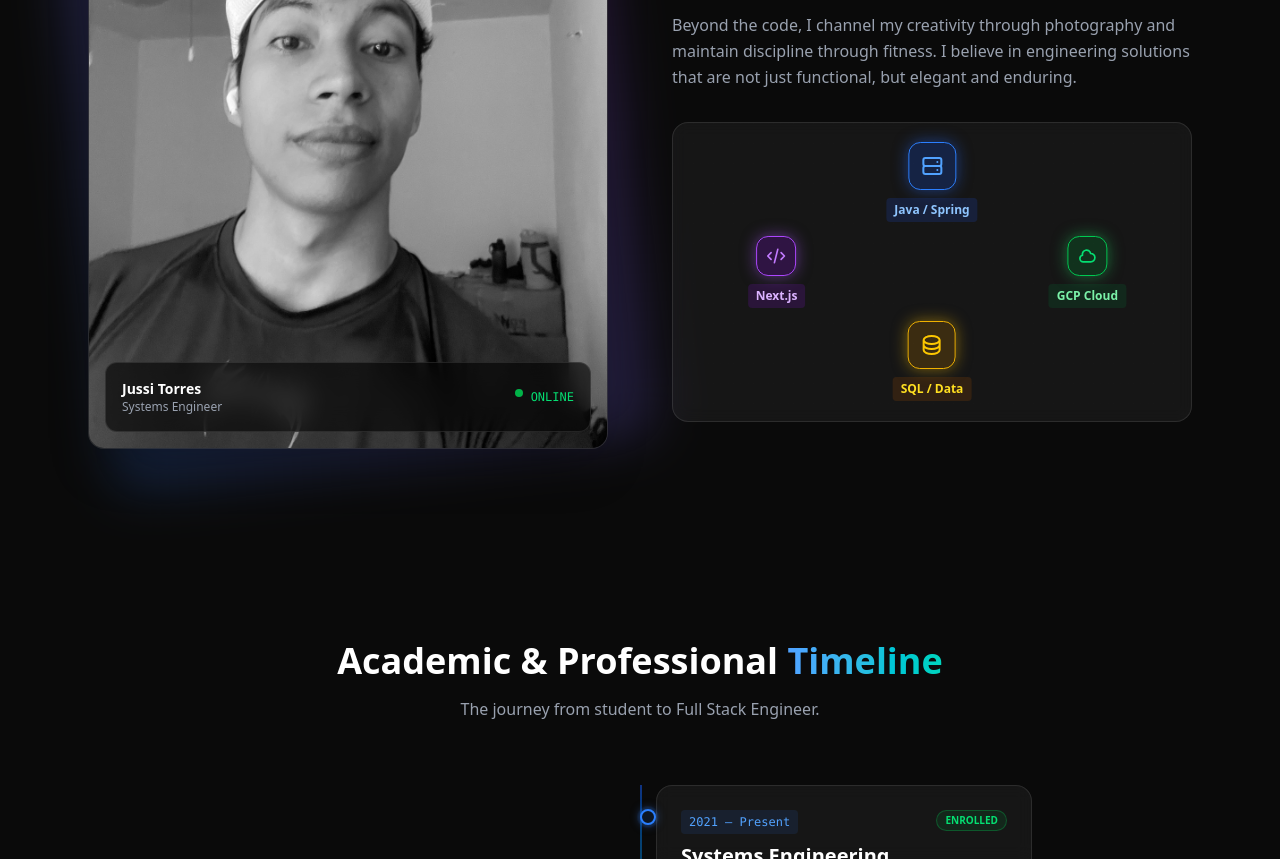
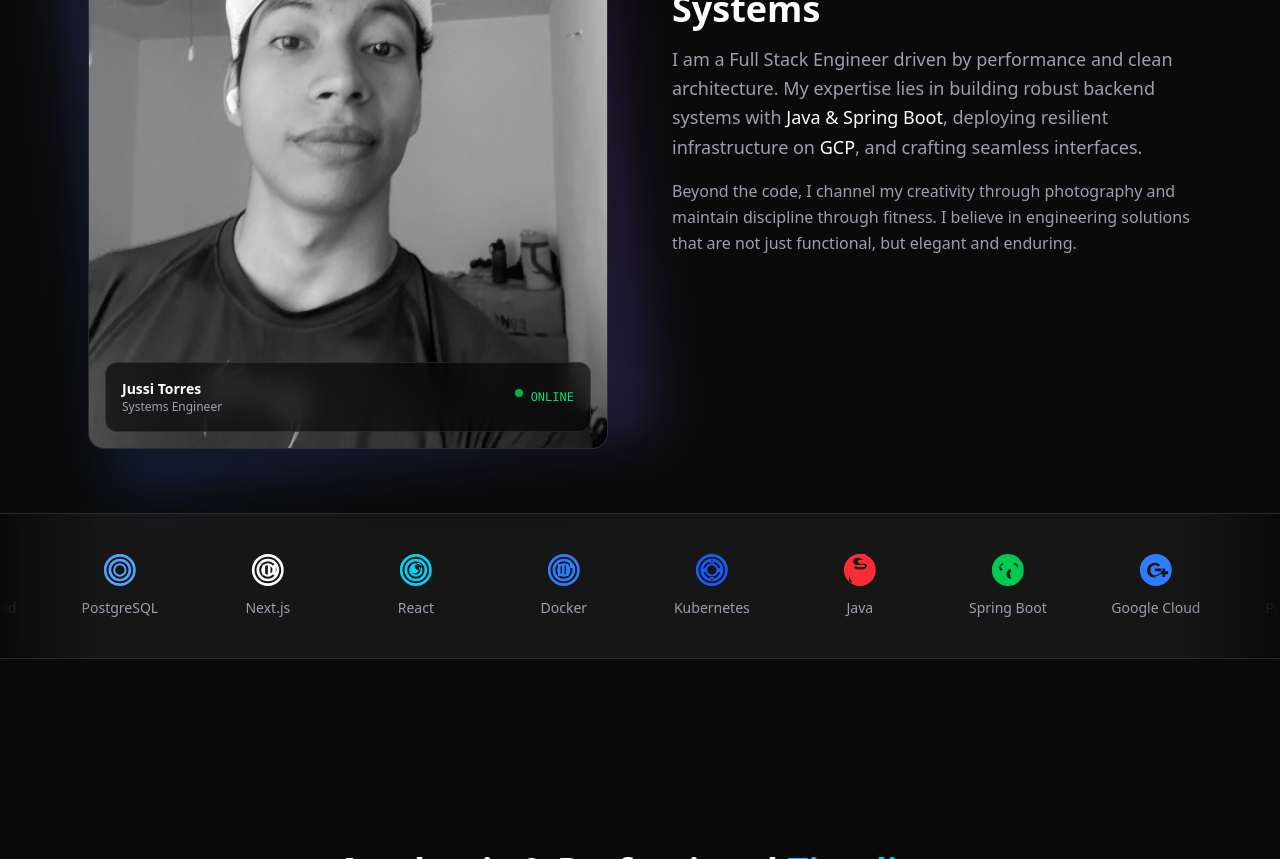
Before and after one commit to JussiTorres/jussi-portfolio, a Next.js app: page / in a window 1280 px wide. Shown: the part 1140-1999 px from the top of the page. Built offline with nearby package versions, Linux system fonts and the light colour scheme.

Commit message:
refactor: Replace static tech diagram with modern infinite tech scroller

```diff
--- a/src/app/components/About.jsx
+++ b/src/app/components/About.jsx
@@ -1,18 +1,65 @@
 "use client";
 import { motion } from "framer-motion";
 import Image from "next/image";
+
+// Tech Stack Data con SVGs Reales
+const techStack = [
+  {
+    name: "Java",
+    icon: <svg viewBox="0 0 24 24" fill="currentColor" className="w-8 h-8 text-red-500"><path d="M12 0C5.373 0 0 5.373 0 12s5.373 12 12 12 12-5.373 12-12S18.627 0 12 0zm.137 3.376c.986.088 1.972.414 2.77 1.044-1.207-.221-2.583-.267-3.699.043-.577.179-.825.499-.738 1.019.128 1.053.884 1.812 2.062 1.878.565.043 1.144.057 1.708.016.738-.059 1.516-.104 2.213.278.525.29.934.814.867 1.439-.137 1.085-1.278 2.301-3.627 2.515-1.806.179-4.07-.014-5.501-.893-.336-.207-.551-.716-.295-1.225.149-.306.649-.336 1.251-.12 2.076.756 4.379.813 5.953.306 1.005-.335 1.062-.882.499-1.13-1.075-.484-2.412-.47-3.813-.364-1.472.121-3.007.35-4.216-1.074-.592-.716-.664-1.679-.256-2.644.868-2.063 2.994-1.693 4.509-1.322.177.03.368.058.565.087 1.563.192 2.922-.043 3.614-.691.279-.266.458-.62.55-1.019.164-.648-.071-1.115-.691-1.495-1.045-.634-2.54-.853-4.245-.593-1.363.219-2.527.69-3.363 1.252-.751.511-1.265 1.13-1.391 1.664-.073.294.149.593.55.827.252.148.537.221.813.221.35 0 .715-.103 1.087-.335.472-.293 1.003-.692 1.75-1.003.812-.336 1.691-.538 2.579-.538.179 0 .351.014.537.029zm.252 17.735c-.164-.016-.336-.016-.512-.016-2.178.016-4.352.045-6.514.016-1.178-.03-1.548-.43-1.474-1.618.03-1.061 0-2.107 0-3.168 0-.178.014-.336.014-.512.267 1.47.665 2.954 1.605 4.277 1.266 1.78 3.185 2.827 5.348 3.005.488.044 1.002.03 1.533.016z"/></svg>,
+    color: "group-hover:text-red-500"
+  },
+  {
+    name: "Spring Boot",
+    icon: <svg viewBox="0 0 24 24" fill="currentColor" className="w-8 h-8 text-green-500"><path d="M24 12c0 6.627-5.373 12-12 12S0 18.627 0 12 5.373 0 12 0s12 5.373 12 12zM8.632 6.886c-1.673.253-3.006 1.635-3.006 3.571 0 1.718 1.19 3.128 2.811 3.506v4.482c-1.621-.378-2.811-1.788-2.811-3.506 0-1.067.465-2.031 1.203-2.706l-.003.004.001-.002.005-.002.007-.005.014-.009.025-.016.053-.029.103-.057c.073-.038.149-.075.231-.112l.026-.012.058-.025.122-.051.257-.099c.182-.067.376-.128.584-.182l-2.336-2.336a6.37 6.37 0 012.317-.964zm5.15 4.564c-1.621.378-2.811 1.788-2.811 3.506 0 1.936 1.333 3.318 3.006 3.571v-2.48c-.451-.216-.751-.647-.751-1.159 0-.635.491-1.163 1.147-1.241v-2.197zm2.811-3.506c1.673.253 3.006 1.635 3.006 3.571 0 1.067-.465 2.031-1.203 2.706l.003-.004-.001.002-.005.002-.007.005-.014.009-.025.016-.053.029-.103.057-.257.124-.058.025-.122.051-.257.099-.584.182 2.336 2.336a6.37 6.37 0 01-2.317.964v-4.482c1.621-.378 2.811-1.788 2.811-3.506 0-1.936-1.333-3.318-3.006-3.571z"/></svg>,
+    color: "group-hover:text-green-500"
+  },
+  {
+    name: "Google Cloud",
+    icon: <svg viewBox="0 0 24 24" fill="currentColor" className="w-8 h-8 text-blue-500"><path d="M12 0C5.383 0 0 5.383 0 12s5.383 12 12 12 12-5.383 12-12S18.617 0 12 0zm1.394 16.355L11.31 18c-3.267 0-5.933-2.294-5.933-5.75 0-3.457 2.666-5.75 5.933-5.75 1.672 0 2.967.616 3.906 1.507l-1.578 1.521c-.578-.563-1.297-1.007-2.328-1.007-1.875 0-3.406 1.548-3.406 3.729 0 2.182 1.531 3.729 3.406 3.729 1.359 0 2.094-.534 2.594-1.041.406-.397.734-1.027.906-1.917H11.31v-2.164h4.688c.046.233.078.479.078.808 0 1.397-.375 2.973-1.563 4.151-1.156 1.192-2.844 1.808-4.906 1.808-.22 0-.422-.014-.625-.041zm7.85-1.218h-2.197V17.3h-2.197v-2.163h-2.197v-2.164h2.197V10.81h2.197v2.164h2.197v2.164z"/></svg>,
+    color: "group-hover:text-blue-500"
+  },
+  {
+    name: "PostgreSQL",
+    icon: <svg viewBox="0 0 24 24" fill="currentColor" className="w-8 h-8 text-blue-400"><path d="M12 0C5.373 0 0 5.373 0 12s5.373 12 12 12 12-5.373 12-12S18.627 0 12 0zm0 22c-5.523 0-10-4.477-10-10S6.477 2 12 2s10 4.477 10 10-4.477 10-10 10zm0-1.5a8.5 8.5 0 110-17 8.5 8.5 0 010 17zm0-15a6.5 6.5 0 100 13 6.5 6.5 0 000-13zm0 11.5a5 5 0 110-10 5 5 0 010 10zm0-8.5a3.5 3.5 0 100 7 3.5 3.5 0 000-7z"/></svg>,
+    color: "group-hover:text-blue-400"
+  },
+  {
+    name: "Next.js",
+    icon: <svg viewBox="0 0 24 24" fill="currentColor" className="w-8 h-8 text-white"><path d="M12 0C5.373 0 0 5.373 0 12s5.373 12 12 12 12-5.373 12-12S18.627 0 12 0zm0 22c-5.523 0-10-4.477-10-10S6.477 2 12 2s10 4.477 10 10-4.477 10-10 10zm0-1.5a8.5 8.5 0 110-17 8.5 8.5 0 010 17zm0-15a6.5 6.5 0 100 13 6.5 6.5 0 000-13zm0 11.5a5 5 0 110-10 5 5 0 010 10zm0-8.5a3.5 3.5 0 100 7 3.5 3.5 0 000-7zM8 8h2v8H8zm4 0h2v8h-2zm4 0h2v8h-2z"/></svg>,
+    color: "group-hover:text-white"
+  },
+  {
+    name: "React",
+    icon: <svg viewBox="0 0 24 24" fill="currentColor" className="w-8 h-8 text-cyan-400"><path d="M12 0C5.373 0 0 5.373 0 12s5.373 12 12 12 12-5.373 12-12S18.627 0 12 0zm0 22c-5.523 0-10-4.477-10-10S6.477 2 12 2s10 4.477 10 10-4.477 10-10 10zm0-1.5a8.5 8.5 0 110-17 8.5 8.5 0 010 17zm0-15a6.5 6.5 0 100 13 6.5 6.5 0 000-13zm0 11.5a5 5 0 110-10 5 5 0 010 10zm0-8.5a3.5 3.5 0 100 7 3.5 3.5 0 000-7zM8.5 8.5a3.5 3.5 0 114.95 4.95A3.5 3.5 0 018.5 8.5zm3.5-1a2.5 2.5 0 103.536 3.536A2.5 2.5 0 0012 7.5z"/></svg>,
+    color: "group-hover:text-cyan-400"
+  },
+  {
+    name: "Docker",
+    icon: <svg viewBox="0 0 24 24" fill="currentColor" className="w-8 h-8 text-blue-500"><path d="M12 0C5.373 0 0 5.373 0 12s5.373 12 12 12 12-5.373 12-12S18.627 0 12 0zm0 22c-5.523 0-10-4.477-10-10S6.477 2 12 2s10 4.477 10 10-4.477 10-10 10zm0-1.5a8.5 8.5 0 110-17 8.5 8.5 0 010 17zm0-15a6.5 6.5 0 100 13 6.5 6.5 0 000-13zm0 11.5a5 5 0 110-10 5 5 0 010 10zm0-8.5a3.5 3.5 0 100 7 3.5 3.5 0 000-7zM7.5 10.5h2v3h-2zm3 0h2v3h-2zm3 0h2v3h-2zm-6-3h2v3h-2zm3 0h2v3h-2zm3 0h2v3h-2zm3 0h2v3h-2zm-9 6h2v3h-2zm3 0h2v3h-2zm3 0h2v3h-2z"/></svg>,
+    color: "group-hover:text-blue-500"
+  },
+  {
+    name: "Kubernetes",
+    icon: <svg viewBox="0 0 24 24" fill="currentColor" className="w-8 h-8 text-blue-600"><path d="M12 0C5.373 0 0 5.373 0 12s5.373 12 12 12 12-5.373 12-12S18.627 0 12 0zm0 22c-5.523 0-10-4.477-10-10S6.477 2 12 2s10 4.477 10 10-4.477 10-10 10zm0-1.5a8.5 8.5 0 110-17 8.5 8.5 0 010 17zm0-15a6.5 6.5 0 100 13 6.5 6.5 0 000-13zm0 11.5a5 5 0 110-10 5 5 0 010 10zm0-8.5a3.5 3.5 0 100 7 3.5 3.5 0 000-7zM12 4l-2 3.5h4L12 4zm0 16l2-3.5h-4L12 20zM4 12l3.5-2v4L4 12zm16 0l-3.5 2v-4L20 12z"/></svg>,
+    color: "group-hover:text-blue-600"
+  }
+];
+
+// Duplicamos la lista para el efecto de scroll infinito sin cortes
+const infiniteTechStack = [...techStack, ...techStack];
 
 export default function About() {
   return (
     <section id="about" className="py-24 relative bg-neutral-950 overflow-hidden">
 
-      {/* Background Decor (Subtle Glows) */}
+      {/* Background Decor */}
       <div className="absolute top-0 right-0 w-[500px] h-[500px] bg-blue-600/10 rounded-full blur-[120px] -z-10" />
       <div className="absolute bottom-0 left-0 w-[500px] h-[500px] bg-purple-600/10 rounded-full blur-[120px] -z-10" />
 
-      <div className="max-w-6xl mx-auto px-6 grid md:grid-cols-2 gap-16 items-center">
+      <div className="max-w-6xl mx-auto px-6 grid md:grid-cols-2 gap-16 items-center mb-16">
 
-        {/* Left: Image Area */}
+        {/* Left: Image Area (Sin Cambios) */}
         <motion.div
           initial={{ opacity: 0, x: -50 }}
           whileInView={{ opacity: 1, x: 0 }}
@@ -20,9 +67,7 @@ export default function About() {
           transition={{ duration: 0.6 }}
           className="relative"
         >
-          {/* Glass Card Backdrop */}
           <div className="absolute inset-0 bg-gradient-to-tr from-blue-500/20 to-purple-500/20 rounded-3xl blur-xl transform rotate-[-6deg] scale-105" />
-
           <div className="relative rounded-2xl overflow-hidden border border-white/10 bg-neutral-900/50 shadow-2xl">
             <Image
               src="/about-me.jpg"
@@ -31,8 +76,6 @@ export default function About() {
               height={800}
               className="object-cover w-full h-auto grayscale hover:grayscale-0 transition-all duration-700 ease-in-out"
             />
-
-            {/* Floating Badge */}
             <div className="absolute bottom-4 left-4 right-4 bg-black/60 backdrop-blur-md border border-white/10 p-4 rounded-xl flex justify-between items-center">
               <div>
                 <p className="text-white text-sm font-bold">Jussi Torres</p>
@@ -46,9 +89,8 @@ export default function About() {
           </div>
         </motion.div>
 
-        {/* Right: Content Area */}
+        {/* Right: Content Area (Texto sin cambios) */}
         <div className="space-y-8">
-
           <motion.div
             initial={{ opacity: 0, y: 20 }}
             whileInView={{ opacity: 1, y: 0 }}
@@ -71,128 +113,44 @@ export default function About() {
               I believe in engineering solutions that are not just functional, but elegant and enduring.
             </p>
           </motion.div>
-
-          {/* THE TECH CONSTELLATION (Replaces the old bars) */}
-          <div className="relative h-[300px] w-full mt-8 bg-white/5 border border-white/10 rounded-2xl backdrop-blur-sm overflow-hidden">
-
-            {/* Grid Background */}
-            <div className="absolute inset-0 bg-[linear-gradient(to_right,#80808012_1px,transparent_1px),linear-gradient(to_bottom,#80808012_1px,transparent_1px)] bg-[size:20px_20px] opacity-20"></div>
-
-            {/* SVG Connecting Lines */}
-            <svg className="absolute inset-0 w-full h-full pointer-events-none">
-              {/* Lines connecting the nodes (coordinates are approximate percentages) */}
-              <motion.path
-                d="M 50% 20% L 80% 50%" // Top to Right
-                stroke="url(#gradient-line)"
-                strokeWidth="2"
-                fill="none"
-                initial={{ pathLength: 0, opacity: 0 }}
-                whileInView={{ pathLength: 1, opacity: 0.5 }}
-                transition={{ duration: 1.5, delay: 0.5 }}
-              />
-              <motion.path
-                d="M 50% 20% L 20% 50%" // Top to Left
-                stroke="url(#gradient-line)"
-                strokeWidth="2"
-                fill="none"
-                initial={{ pathLength: 0, opacity: 0 }}
-                whileInView={{ pathLength: 1, opacity: 0.5 }}
-                transition={{ duration: 1.5, delay: 0.7 }}
-              />
-              <motion.path
-                d="M 50% 20% L 50% 80%" // Top to Bottom
-                stroke="url(#gradient-line)"
-                strokeWidth="2"
-                fill="none"
-                initial={{ pathLength: 0, opacity: 0 }}
-                whileInView={{ pathLength: 1, opacity: 0.5 }}
-                transition={{ duration: 1.5, delay: 0.9 }}
-              />
-              <motion.path
-                d="M 20% 50% L 50% 80%" // Left to Bottom
-                stroke="url(#gradient-line)"
-                strokeWidth="2"
-                fill="none"
-                initial={{ pathLength: 0, opacity: 0 }}
-                whileInView={{ pathLength: 1, opacity: 0.5 }}
-                transition={{ duration: 1.5, delay: 1.1 }}
-              />
-              <motion.path
-                d="M 80% 50% L 50% 80%" // Right to Bottom
-                stroke="url(#gradient-line)"
-                strokeWidth="2"
-                fill="none"
-                initial={{ pathLength: 0, opacity: 0 }}
-                whileInView={{ pathLength: 1, opacity: 0.5 }}
-                transition={{ duration: 1.5, delay: 1.3 }}
-              />
-
-              <defs>
-                <linearGradient id="gradient-line" x1="0%" y1="0%" x2="100%" y2="0%">
-                  <stop offset="0%" stopColor="#3b82f6" />
-                  <stop offset="100%" stopColor="#a855f7" />
-                </linearGradient>
-              </defs>
-            </svg>
-
-            {/* NODES */}
-
-            {/* Top Node: Backend */}
-            <motion.div
-              className="absolute top-[20%] left-1/2 -translate-x-1/2 -translate-y-1/2 flex flex-col items-center gap-2"
-              initial={{ scale: 0, opacity: 0 }}
-              whileInView={{ scale: 1, opacity: 1 }}
-              transition={{ delay: 0.5, type: "spring" }}
-            >
-              <div className="w-12 h-12 rounded-xl bg-blue-600/20 border border-blue-500 flex items-center justify-center shadow-[0_0_15px_rgba(37,99,235,0.5)]">
-                <svg className="w-6 h-6 text-blue-400" fill="none" stroke="currentColor" viewBox="0 0 24 24"><path strokeLinecap="round" strokeLinejoin="round" strokeWidth="2" d="M5 12h14M5 12a2 2 0 01-2-2V6a2 2 0 012-2h14a2 2 0 012 2v4a2 2 0 01-2 2M5 12a2 2 0 00-2 2v4a2 2 0 002 2h14a2 2 0 002-2v-4a2 2 0 00-2-2m-2-4h.01M17 16h.01"></path></svg>
-              </div>
-              <span className="text-xs font-bold text-blue-300 bg-blue-900/30 px-2 py-1 rounded">Java / Spring</span>
-            </motion.div>
-
-            {/* Right Node: Cloud */}
-            <motion.div
-              className="absolute top-[50%] left-[80%] -translate-x-1/2 -translate-y-1/2 flex flex-col items-center gap-2"
-              initial={{ scale: 0, opacity: 0 }}
-              whileInView={{ scale: 1, opacity: 1 }}
-              transition={{ delay: 0.7, type: "spring" }}
-            >
-              <div className="w-10 h-10 rounded-xl bg-green-600/20 border border-green-500 flex items-center justify-center shadow-[0_0_15px_rgba(34,197,94,0.5)]">
-                <svg className="w-5 h-5 text-green-400" fill="none" stroke="currentColor" viewBox="0 0 24 24"><path strokeLinecap="round" strokeLinejoin="round" strokeWidth="2" d="M3 15a4 4 0 004 4h9a5 5 0 10-.1-9.999 5.002 5.002 0 10-9.78 2.096A4.001 4.001 0 003 15z"></path></svg>
-              </div>
-              <span className="text-xs font-bold text-green-300 bg-green-900/30 px-2 py-1 rounded">GCP Cloud</span>
-            </motion.div>
-
-            {/* Left Node: Frontend */}
-            <motion.div
-              className="absolute top-[50%] left-[20%] -translate-x-1/2 -translate-y-1/2 flex flex-col items-center gap-2"
-              initial={{ scale: 0, opacity: 0 }}
-              whileInView={{ scale: 1, opacity: 1 }}
-              transition={{ delay: 0.9, type: "spring" }}
-            >
-              <div className="w-10 h-10 rounded-xl bg-purple-600/20 border border-purple-500 flex items-center justify-center shadow-[0_0_15px_rgba(168,85,247,0.5)]">
-                <svg className="w-5 h-5 text-purple-400" fill="none" stroke="currentColor" viewBox="0 0 24 24"><path strokeLinecap="round" strokeLinejoin="round" strokeWidth="2" d="M10 20l4-16m4 4l4 4-4 4M6 16l-4-4 4-4"></path></svg>
-              </div>
-              <span className="text-xs font-bold text-purple-300 bg-purple-900/30 px-2 py-1 rounded">Next.js</span>
-            </motion.div>
-
-            {/* Bottom Node: Data */}
-            <motion.div
-              className="absolute top-[80%] left-1/2 -translate-x-1/2 -translate-y-1/2 flex flex-col items-center gap-2"
-              initial={{ scale: 0, opacity: 0 }}
-              whileInView={{ scale: 1, opacity: 1 }}
-              transition={{ delay: 1.1, type: "spring" }}
-            >
-              <div className="w-12 h-12 rounded-xl bg-yellow-600/20 border border-yellow-500 flex items-center justify-center shadow-[0_0_15px_rgba(234,179,8,0.5)]">
-                <svg className="w-6 h-6 text-yellow-400" fill="none" stroke="currentColor" viewBox="0 0 24 24"><path strokeLinecap="round" strokeLinejoin="round" strokeWidth="2" d="M4 7v10c0 2.21 3.582 4 8 4s8-1.79 8-4V7M4 7c0 2.21 3.582 4 8 4s8-1.79 8-4M4 7c0-2.21 3.582-4 8-4s8 1.79 8 4m0 5c0 2.21-3.582 4-8 4s-8-1.79-8-4"></path></svg>
-              </div>
-              <span className="text-xs font-bold text-yellow-300 bg-yellow-900/30 px-2 py-1 rounded">SQL / Data</span>
-            </motion.div>
-
-          </div>
-
         </div>
       </div>
+
+      {/* --- NUEVO: INFINITE TECH SCROLLER (Adiós Windows XP) --- */}
+      <div className="relative w-full py-10 overflow-hidden bg-white/5 border-y border-white/10 backdrop-blur-sm">
+
+        {/* Máscaras de desvanecimiento en los bordes */}
+        <div className="absolute inset-y-0 left-0 w-24 bg-gradient-to-r from-neutral-950 to-transparent z-10" />
+        <div className="absolute inset-y-0 right-0 w-24 bg-gradient-to-l from-neutral-950 to-transparent z-10" />
+
+        <div className="flex">
+          <motion.div
+            initial={{ x: 0 }}
+            animate={{ x: "-50%" }}
+            transition={{
+              duration: 20,
+              repeat: Infinity,
+              ease: "linear",
+            }}
+            className="flex gap-12 pr-12"
+          >
+            {infiniteTechStack.map((tech, index) => (
+              <div
+                key={index}
+                className="group flex flex-col items-center justify-center gap-3 min-w-[100px] cursor-default transition-all duration-300 hover:scale-110"
+              >
+                <div className={`text-gray-400 transition-colors duration-300 ${tech.color}`}>
+                  {tech.icon}
+                </div>
+                <span className="text-sm font-medium text-gray-400 group-hover:text-white transition-colors">
+                  {tech.name}
+                </span>
+              </div>
+            ))}
+          </motion.div>
+        </div>
+      </div>
+
     </section>
   );
 }
```
